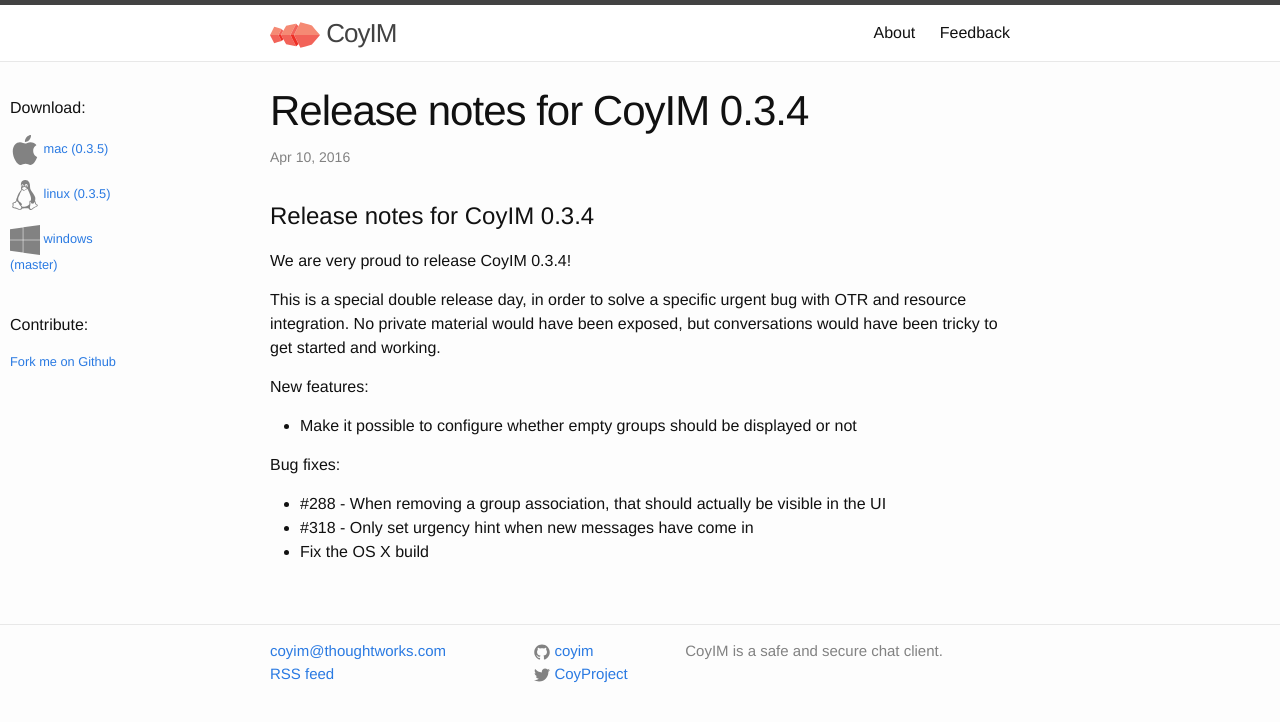
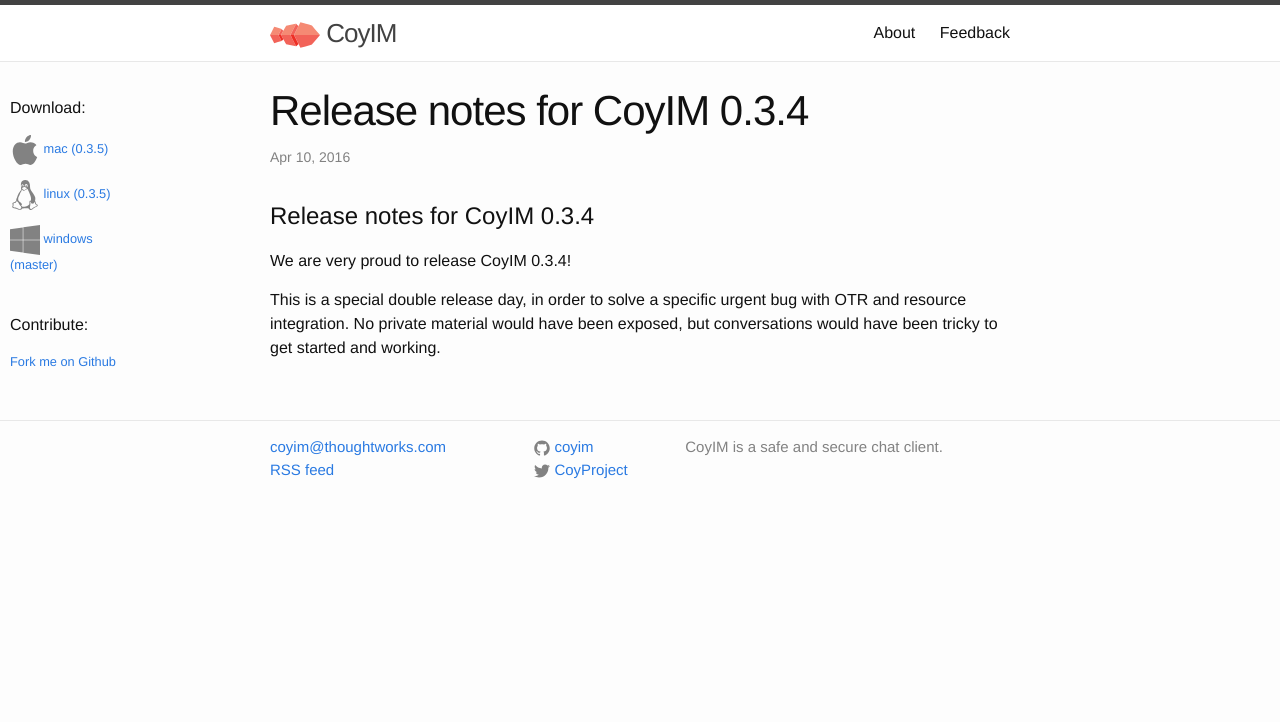
Before and after one commit to coyim/coyim-page, a Jekyll site: the page built from _posts/2016-04-10-release-notes-0.3.4.markdown, in a window 1280 px wide. Shown: the top 722 px of the page. Built offline with Jekyll 4.4.1, drawn with Linux system fonts in a browser that asks for light colours.

Commit message:
Fix the notes

```diff
--- a/_posts/2016-04-10-release-notes-0.3.4.markdown
+++ b/_posts/2016-04-10-release-notes-0.3.4.markdown
@@ -10,13 +10,3 @@
 We are very proud to release CoyIM 0.3.4!
 
 This is a special double release day, in order to solve a specific urgent bug with OTR and resource integration. No private material would have been exposed, but conversations would have been tricky to get started and working.
-
-New features:
-
-- Make it possible to configure whether empty groups should be displayed or not
-
-Bug fixes:
-
-- \#288 - When removing a group association, that should actually be visible in the UI
-- \#318 - Only set urgency hint when new messages have come in
-- Fix the OS X build
```
Also changed, not shown: _posts/2016-04-10-release-notes-0.3.5.markdown (+10 -0 lines).
